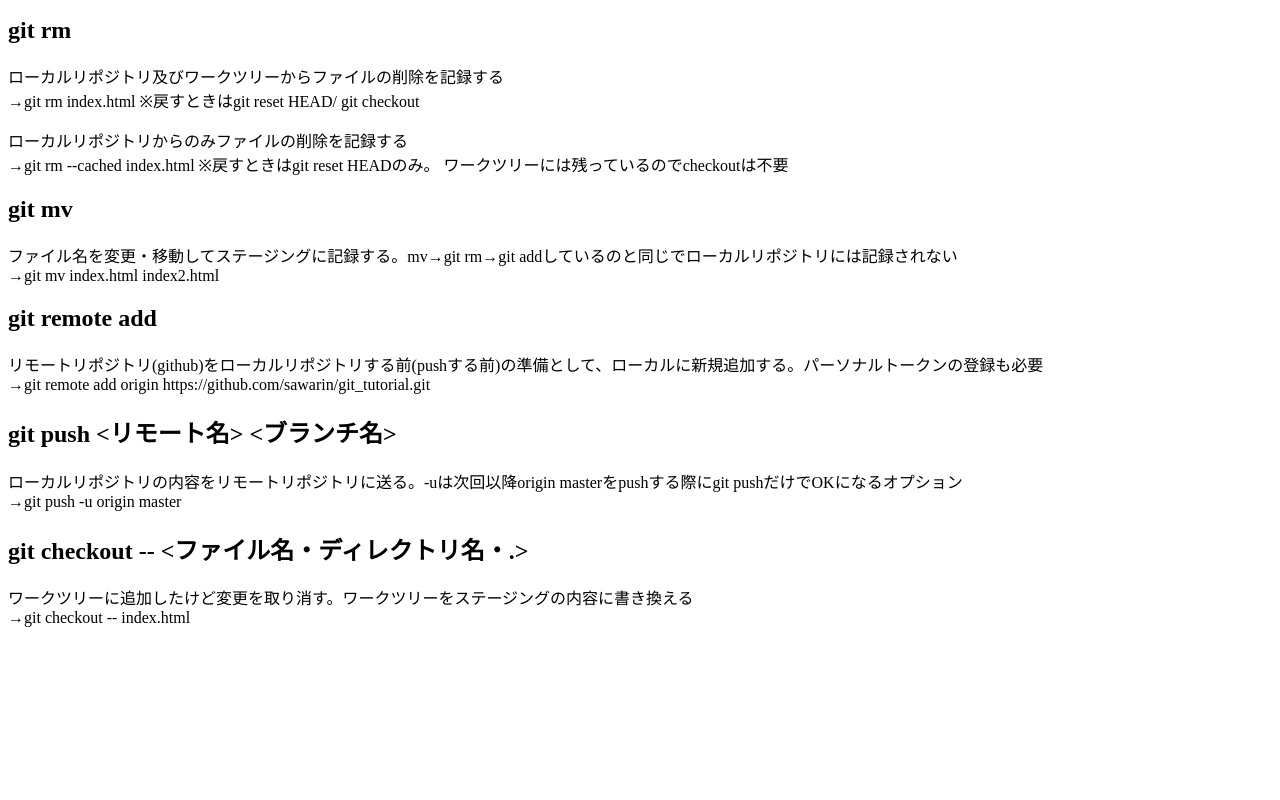
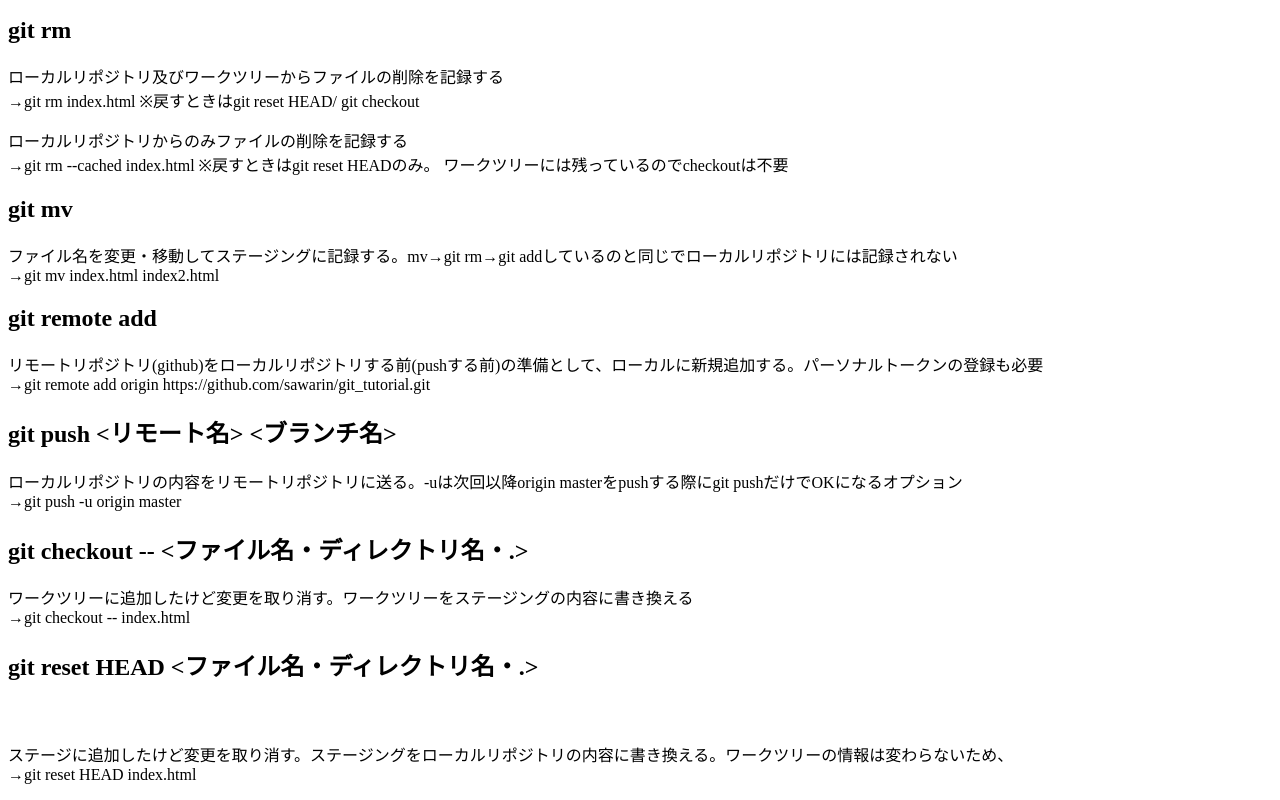
Before and after one commit to sawarin/git_tutorial, a plain HTML site: page index.html in a window 1280 px wide. Shown: the part 763-1563 px from the top of the page. Before the commit the page ends 1406 px from the top, so only its background shows below. Drawn offline with Linux system fonts and the light colour scheme.

Commit message:
git reset HEAD追加

```diff
--- a/index.html
+++ b/index.html
@@ -46,3 +46,7 @@
 <h2>git checkout -- <ファイル名・ディレクトリ名・.></h2>
   <p>ワークツリーに追加したけど変更を取り消す。ワークツリーをステージングの内容に書き換える<br>
     →git checkout -- index.html</p>
+
+<h2>git reset HEAD <ファイル名・ディレクトリ名・.></h2>
+　<p>ステージに追加したけど変更を取り消す。ステージングをローカルリポジトリの内容に書き換える。ワークツリーの情報は変わらないため、<br>
+    →git reset HEAD index.html</p>
```
